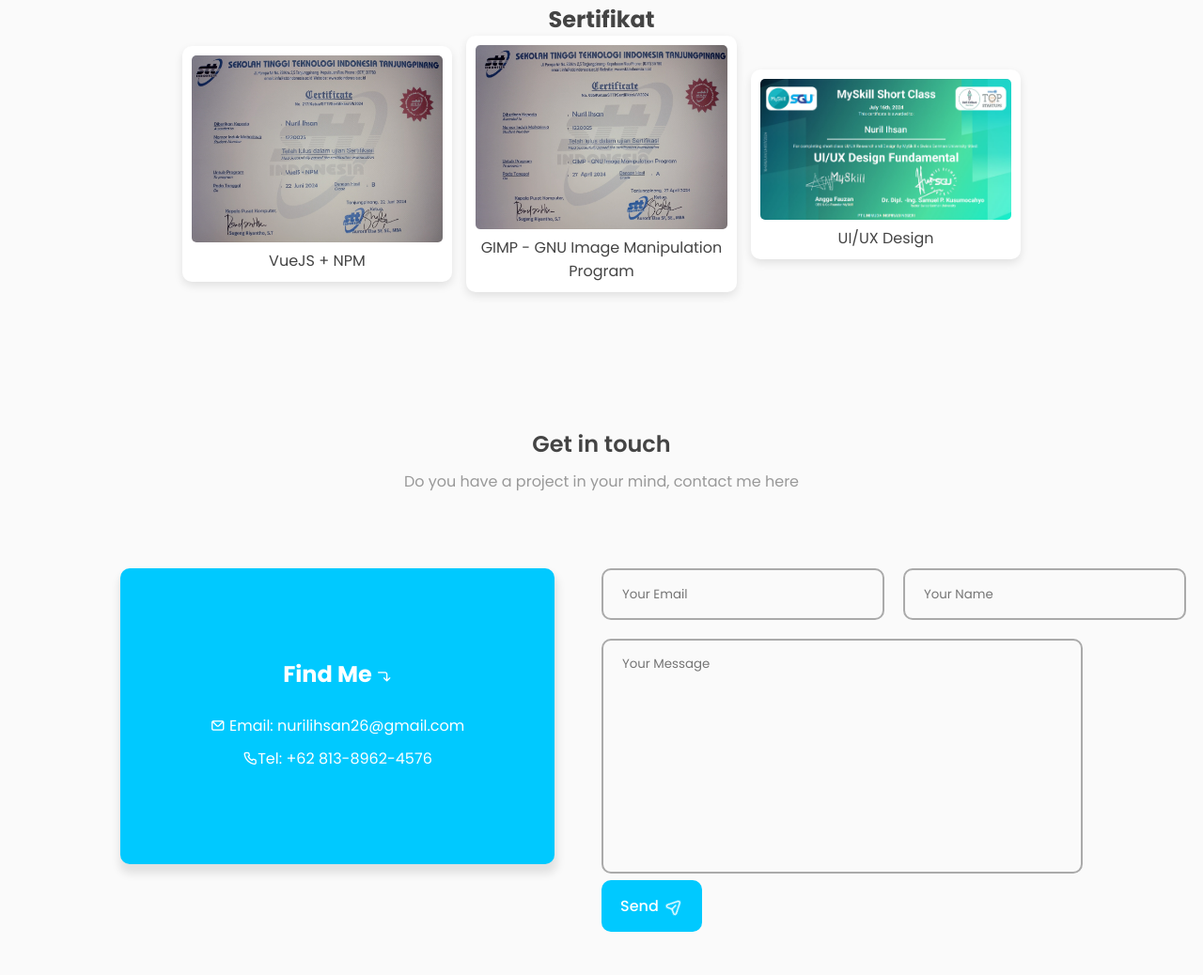
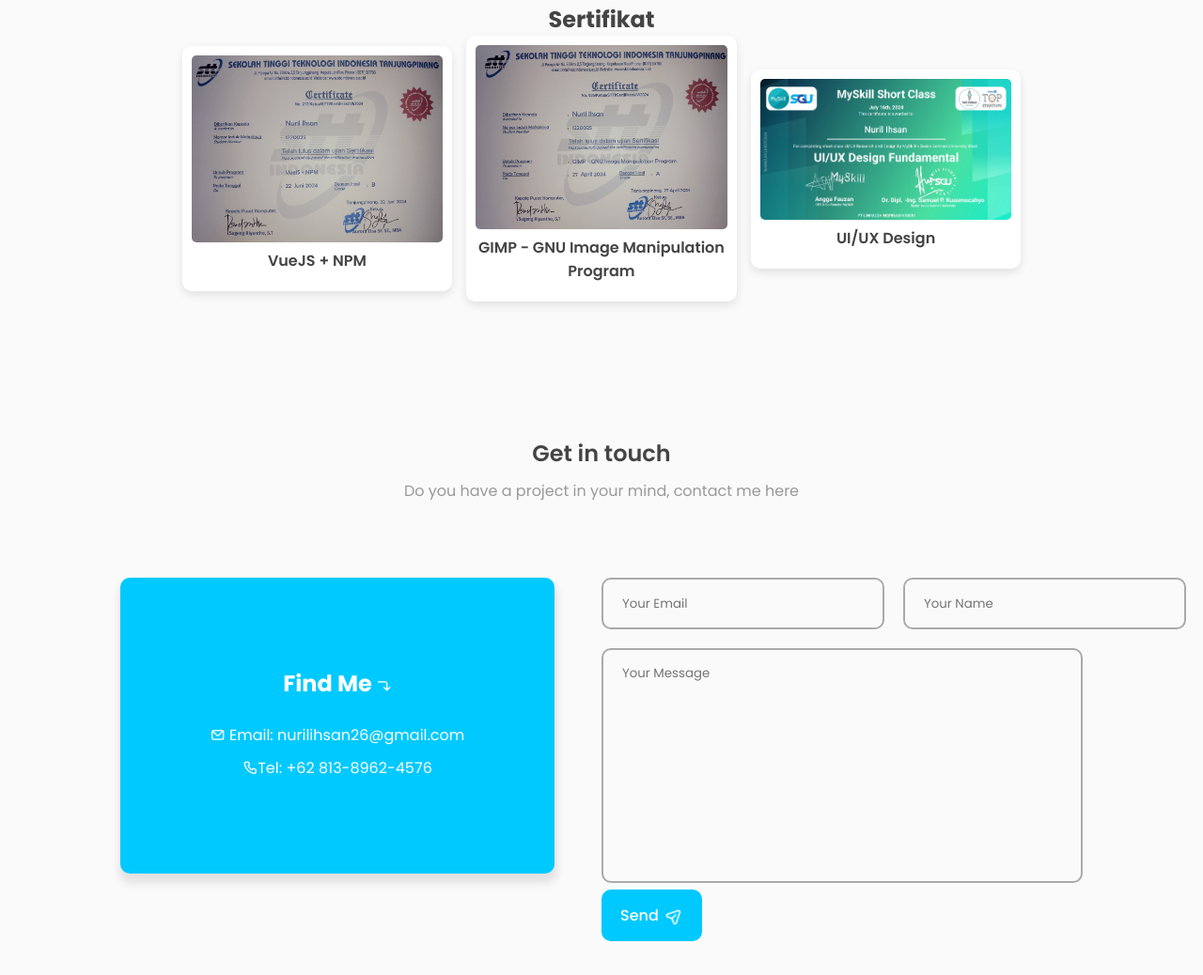
Before and after one commit to rillnuril12/portofolio, a plain HTML site: page index.html in a window 1280 px wide. Shown: the part 2059-3097 px from the top of the page at 94% size. Drawn offline with nearby package versions, Linux system fonts and the light colour scheme.

Commit message:
style.css

```diff
--- a/assets/css/style.css
+++ b/assets/css/style.css
@@ -733,6 +733,12 @@ footer{
     object-fit: cover;
 }
 
+.certificate-item p {
+    font-weight: 600;
+    color: var(--text-color-second);
+    margin-bottom: 10px;
+}
+
 /* ===================== MODAL STYLING ===================== */
 .modal {
     display: none;
```
